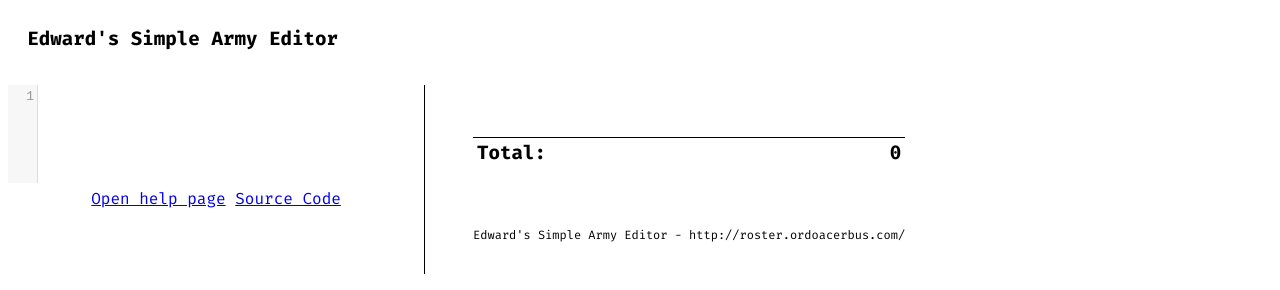
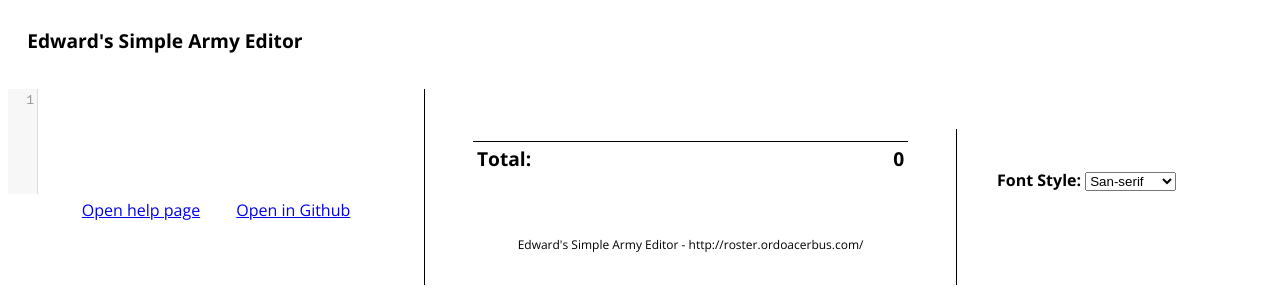
Before and after one commit to edward3h/simple_army_editor, a plain HTML site: page index.html in a window 1280 px wide. Drawn offline with nearby package versions, Linux system fonts and the light colour scheme.

Commit message:
Add a font selector!
This changes the font on the body element of the page on select

Caveat: Since this is a one way binding, refreshing the page or leaving
and revisiting will reset the font choices

```diff
--- a/index.html
+++ b/index.html
@@ -8,7 +8,7 @@
     <link rel="stylesheet" href="/styles.css">
     <link rel="stylesheet" href="https://cdnjs.cloudflare.com/ajax/libs/codemirror/5.32.0/codemirror.css" />
     <script src="https://cdnjs.cloudflare.com/ajax/libs/codemirror/5.32.0/codemirror.js"></script>
-    <link href="https://fonts.googleapis.com/css2?family=Fira+Mono:wght@400;700&display=swap" rel="stylesheet">
+     <link href="https://fonts.googleapis.com/css2?family=Comic+Neue:ital,wght@0,400;0,700;1,400&family=Fira+Mono:wght@400;700&family=Noto+Serif:ital,wght@0,400;0,700;1,400&family=Open+Sans:ital,wght@0,400;0,700;1,400&display=swap" rel="stylesheet">
     <link rel="apple-touch-icon" sizes="180x180" href="/apple-touch-icon.png">
     <link rel="icon" type="image/png" sizes="32x32" href="/favicon-32x32.png">
     <link rel="icon" type="image/png" sizes="16x16" href="/favicon-16x16.png">
@@ -47,12 +47,21 @@
           Rifles [1] x5
         </textarea>
         <div id="help">
-          <a href="help.html" target="_blank">Open help page</a>
-          <a href="https://github.com/edward3h/simple_army_editor" target="_blank"> Source Code</a>
+          <span class="link"> <a href="help.html" target="_blank">Open help page</a> </span>
+          <span class="link"> <a href="https://github.com/edward3h/simple_army_editor" target="_blank"> Open in Github </a> </span>
         </div>
       </div>
 
       <div id="result"> </div>
+      <div id="customizer">
+        <span class="select-title"> Font Style: </span>
+        <select id="font-selector">
+          <option value="Open Sans, sens-serif"> San-serif </option>
+          <option value="Noto Serif, serif"> Serif </option>
+          <option value="Fira Mono, monospace"> Monospace </option>
+          <option value="Comic Neue, cursive"> Comic </option>
+        </select>
+      </div>
     </div>
   </body>
 </html>
--- a/script.js
+++ b/script.js
@@ -229,4 +229,10 @@ window.onload = function () {
     wrapper2();
   }
 
+  const fontSelectElement = document.getElementById('font-selector');
+
+  fontSelectElement.addEventListener('change', (event) => {
+    const fontFamilyValue = event.target.value
+    document.body.style.fontFamily = fontFamilyValue;
+  });
 }
--- a/styles.css
+++ b/styles.css
@@ -1,7 +1,10 @@
+body {
+  font-family: 'Open Sans', sans-serif;
+}
+
 div#main {
-  font-family: 'Fira Mono', monospace;
   display: grid;
-  grid-template-columns: 33% auto 1fr;
+  grid-template-columns: 33% auto 25%;
   grid-template-rows: auto;
   column-gap: 1em;
   row-gap: 1em;
@@ -20,6 +23,15 @@ div#main {
   grid-column-start: 1;
   grid-column-end: span 1;
   border-right: solid thin black;
+}
+
+#customizer {
+  border-left: solid thin black;
+  grid-row-start: 2;
+  grid-column-start: 3;
+  align-self: right;
+  margin-top: 2.5em;
+  padding: 2.5em;
 }
 
 .CodeMirror {
@@ -121,6 +133,14 @@ div#main {
   font-style: italic;
 }
 
+.select-title {
+  font-weight: bold;
+}
+
+.link {
+  margin: 1em;
+}
+
 .footer {
   font-size: 12px;
   text-align: center;
@@ -144,4 +164,7 @@ div#main {
   #result {
     width: 90%;
   }
+  #customizer {
+    display: none;
+  }
 }
```
